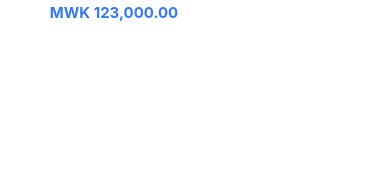
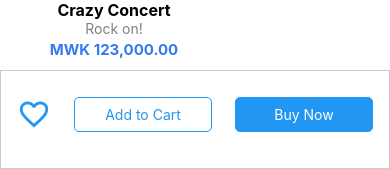
Before and after one commit to vitu1234/Vt-Express-App, a React Native app: screen /product_details in a window 390 px wide. Shown: the part 1541-1710 px from the top of the page. Before the commit the page ends 1603 px from the top, so only its background shows below. Built offline with nearby package versions, Linux system fonts and the light colour scheme.

Commit message:
changed product_details

```diff
--- a/components/Home/products/productItem.js
+++ b/components/Home/products/productItem.js
@@ -86,7 +86,9 @@ const ProductItem = () => {
                 justifyContent: "space-between",
                 alignItems: "center",
                 // paddingHorizontal: 16, // Adjust as needed
-                marginTop: 8, // Adjust as needed
+                marginTop: 15,
+                marginBottom: 15,
+                // Adjust as needed
             }}>
                 <Text style={styles.leftText}>Branded products you might like</Text>
                 <TouchableOpacity onPress={handleSeeMorePress}>
--- a/components/Home/products/productsRandom.js
+++ b/components/Home/products/productsRandom.js
@@ -89,7 +89,8 @@ const ProductsRandom = () => {
                 justifyContent: "space-between",
                 alignItems: "center",
                 // paddingHorizontal: 16, // Adjust as needed
-                marginTop: 8, // Adjust as needed
+                marginTop: 15,
+                marginBottom: 15, // Adjust as needed
             }}>
                 <Text style={styles.leftText}>Commonly Bought Products</Text>
                 <TouchableOpacity onPress={handleSeeMorePress}>
--- a/components/common/products/productCardHorizontal.js
+++ b/components/common/products/productCardHorizontal.js
@@ -41,7 +41,7 @@ const styles = StyleSheet.create({
     image: {
         marginTop: 10,
         width: "100%",
-        height: 120,
+        height: 150,
         resizeMode: "cover",
         borderRadius: 5,
     },
--- a/components/common/products/productCardVertical.js
+++ b/components/common/products/productCardVertical.js
@@ -41,7 +41,7 @@ const styles = StyleSheet.create({
     image: {
         marginTop: 10,
         width: "100%",
-        height: 150,
+        height: 170,
         resizeMode: "cover",
         borderRadius: 5,
     },
--- a/components/common/products/productDetailView.js
+++ b/components/common/products/productDetailView.js
@@ -1,12 +1,12 @@
-import {View, ScrollView, Image, Text, Button, FlatList} from 'react-native';
+import {View, ScrollView, Image, Text, Button, FlatList, Dimensions, TouchableOpacity} from 'react-native';
 import MaterialCommunityIcons from "react-native-vector-icons/MaterialCommunityIcons";
 import ProductDetailsTabs from "./productDetailsTabs";
 import ProductsRandom from "../../Home/products/productsRandom";
 
 const ProductDetailView = () => {
     return (
-        <FlatList style={styles.container}
-                  ListHeaderComponent={
+        <View style={styles.container}>
+            <FlatList style={styles.flatlistContainer} ListHeaderComponent={
                 <View>
                     <Image style={styles.image} source={{uri: 'https://via.placeholder.com/640x640/228B22'}}/>
                     <View style={styles.info}>
@@ -27,19 +27,50 @@ const ProductDetailView = () => {
                         <Text style={styles.price}>MWK 150,000.00</Text>
                         <ProductDetailsTabs/>
 
+
                         <ProductsRandom/>
                     </View>
+
 
                 </View>
             }
             />
+            <View style={styles.positionInBottom}>
+                <View style={{
+                    flexDirection: 'row',
+                    marginTop: 10,
+                    marginBottom: 20,
+                    padding: 16
+                }}>
+                    <TouchableOpacity >
+                        <MaterialCommunityIcons name="heart-outline" color={'#2196F3'} size={34}/>
+                    </TouchableOpacity>
+
+                    <TouchableOpacity style={styles.outlinedButton} onPress={() => {
+                    }}>
+                        <Text style={styles.buttonText}>Add to Cart</Text>
+                    </TouchableOpacity>
+
+                    <TouchableOpacity style={{...styles.outlinedButton, backgroundColor: '#2196F3'}} onPress={() => {
+                    }}>
+                        <Text style={{...styles.buttonText,color:'#fff'}}>Buy Now</Text>
+                    </TouchableOpacity>
+                </View>
+            </View>
+
+        </View>
     );
 };
 
 const styles = {
     container: {
         backgroundColor: '#fff',
-        height: '100%'
+        // height: '100%',
+        flexDirection: 'row'
+    },
+    flatlistContainer: {
+        flex: 1,
+        marginBottom: 70
     },
     image: {
         width: '100%',
@@ -57,7 +88,36 @@ const styles = {
         fontSize: 16,
         color: '#2196F3',
         marginBottom: 20,
-    }
+    },
+    positionInBottom: {
+        position: 'absolute',
+        // left: 10, // Adjusted left property
+        // right: 10, // Added right property
+        width: '100%', // Adjusted width with -20 on both sides
+        bottom: 0,
+        backgroundColor: '#fff',
+        zIndex: 100,
+        borderWidth: 1,
+        borderColor: '#ccc',
+        // borderStyle:''
+    },
+
+
+    outlinedButton: {
+        flex:1,
+
+        borderWidth: 1,
+        borderColor: '#2196F3',
+        borderRadius: 5,
+        paddingVertical: 8,
+        paddingHorizontal: 12,
+        marginStart: 23
+    },
+    buttonText: {
+
+        color: '#2196F3',
+        textAlign: 'center'
+    },
 };
 
 export default ProductDetailView;
--- a/components/common/products/productDetailsTabs.js
+++ b/components/common/products/productDetailsTabs.js
@@ -18,16 +18,16 @@ const ProductDetailsTabs = () => {
                         incididunt ut labore et dolore magna aliqua. Ut enim ad minim veniam, quis nostrud
                         exercitation ullamco laboris nisi ut aliquip ex ea commodo consequatc.
                     </Text>
-                    <View style={{flexDirection: 'row', marginTop: 10}}>
-                        <TouchableOpacity >
-                            <MaterialCommunityIcons  name="heart" color={'#2196F3'} size={34}/>
-                        </TouchableOpacity>
+                    {/*<View style={{flexDirection: 'row', marginTop: 10}}>*/}
+                    {/*    <TouchableOpacity >*/}
+                    {/*        <MaterialCommunityIcons  name="heart" color={'#2196F3'} size={34}/>*/}
+                    {/*    </TouchableOpacity>*/}
 
-                        <TouchableOpacity style={styles.outlinedButton} onPress={() => {
-                        }}>
-                            <Text style={styles.buttonText}>Add to Cart</Text>
-                        </TouchableOpacity>
-                    </View>
+                    {/*    <TouchableOpacity style={styles.outlinedButton} onPress={() => {*/}
+                    {/*    }}>*/}
+                    {/*        <Text style={styles.buttonText}>Add to Cart</Text>*/}
+                    {/*    </TouchableOpacity>*/}
+                    {/*</View>*/}
 
                 </View>
             )
```
Lines whose indentation alone changed are shown as unchanged.
